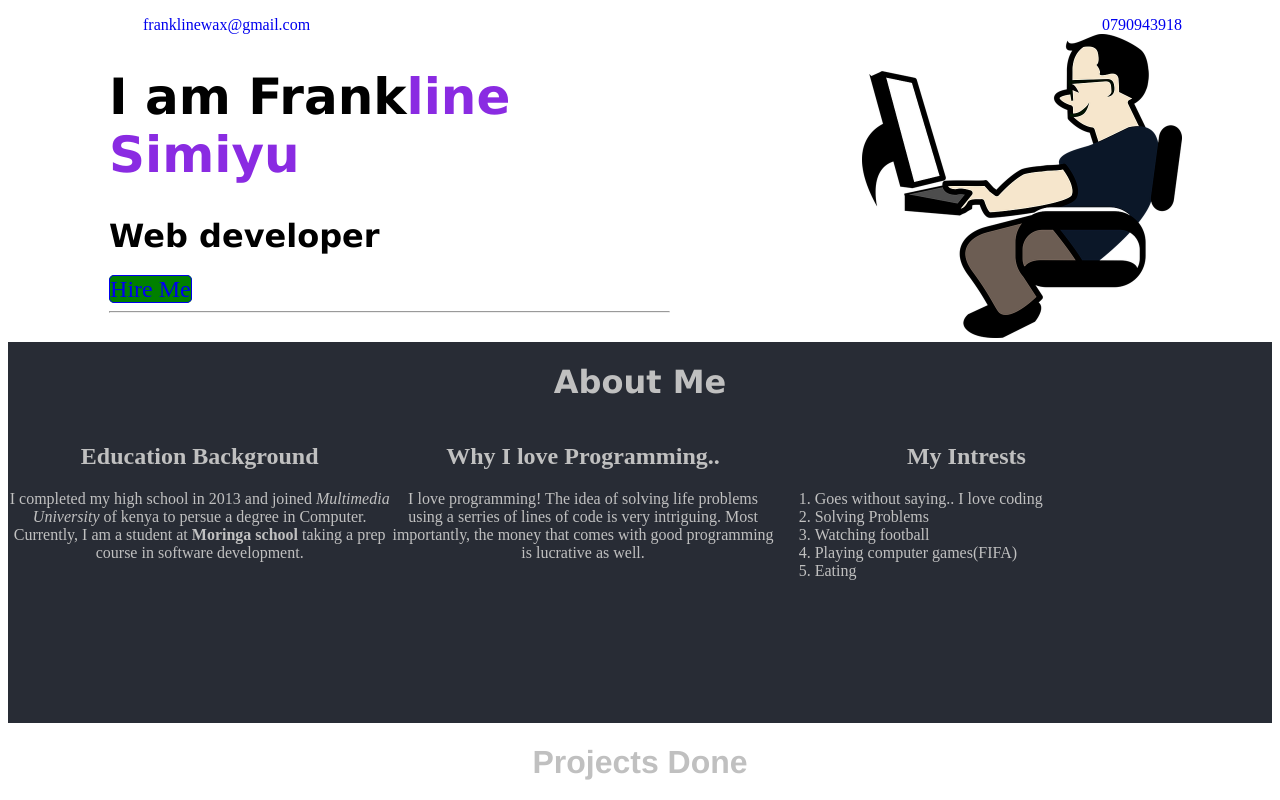
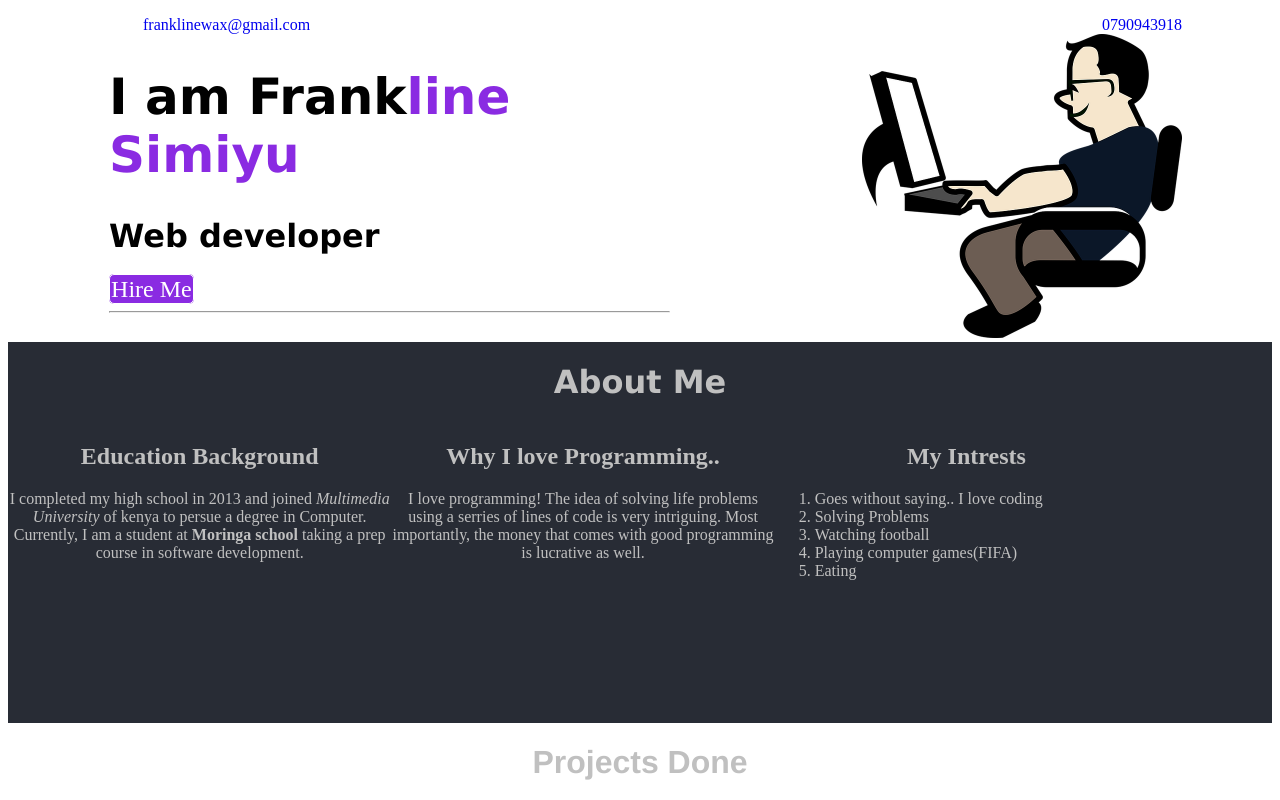
Before and after one commit to frank7841/Frank-Portfolio, a plain HTML site: page index.html in a window 1280 px wide. Shown: the top 800 px of the page. Drawn offline with Linux system fonts and the light colour scheme.

Commit message:
Styling link in theg hire me button with borders and adding a background color

```diff
--- a/Css/style.css
+++ b/Css/style.css
@@ -118,9 +118,11 @@ input[type=submit] {
 a.hire-me  {
     text-decoration: none;
     font-size: x-large;
+    color: white;
+    padding: 1px;
 }
 .hire-me {
     border:1px solid;
-    background-color: green;
+    background-color: blueviolet;
     border-radius: 5px;
 }
```
